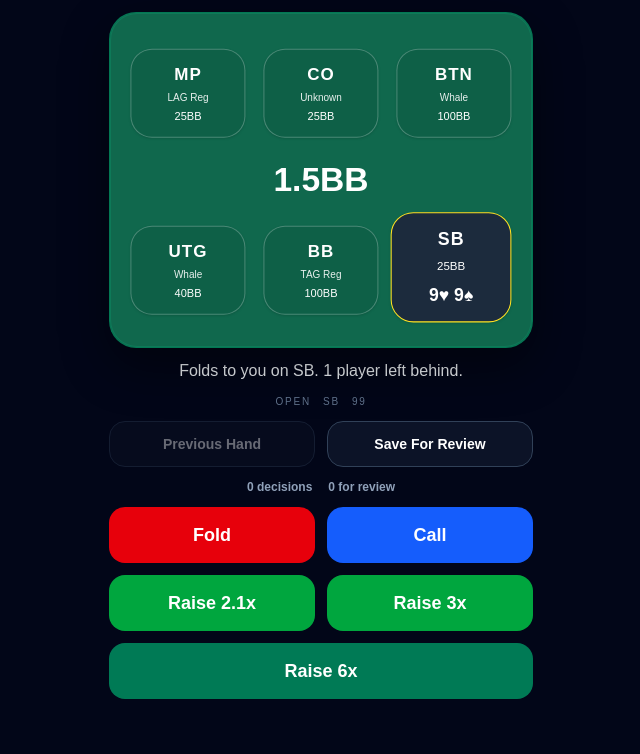
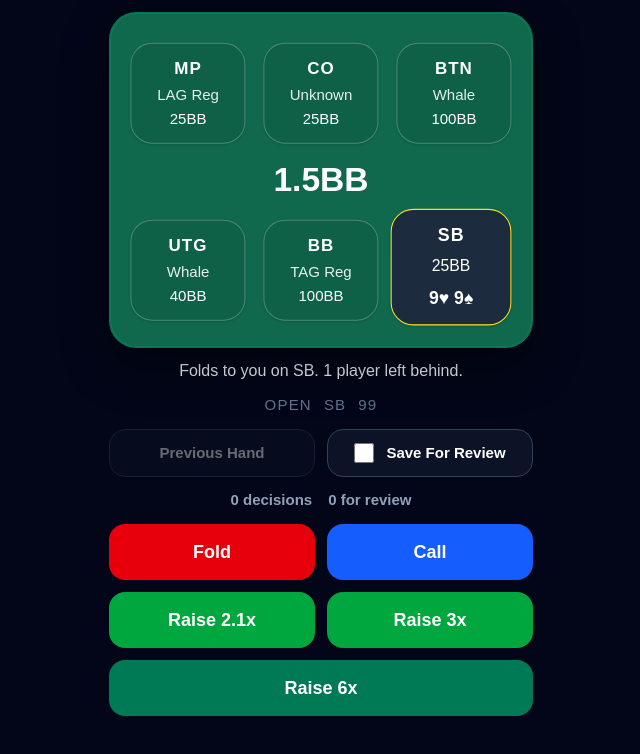
Before and after one commit to jonnyness78/poker-trainer, a Next.js app: page / in a window 1280 px wide. Shown: the top 754 px of the page, without its empty margins (319-959 px from the left). Built offline with nearby package versions, Linux system fonts and the light colour scheme.

Commit message:
Implement scenario fingerprinting and UI updates
Added a function to generate a fingerprint for scenarios and updated the review hand logic to use this fingerprint. Modified UI elements for better readability and functionality.

```diff
--- a/app/page.tsx
+++ b/app/page.tsx
@@ -447,11 +447,22 @@ function readStoredReviewHands(): Scenario[] {
   }
 }
 
+function getScenarioFingerprint(scenario: Scenario) {
+  return JSON.stringify({
+    heroPos: scenario.heroPos,
+    handLabel: scenario.handLabel,
+    history: scenario.history,
+    pot: scenario.pot,
+    text: scenario.text
+  });
+}
+
 function PokerTrainer() {
   const [scenarioHistory, setScenarioHistory] = useState<Scenario[]>([]);
   const [currentScenarioIndex, setCurrentScenarioIndex] = useState(0);
   const [decisionCount, setDecisionCount] = useState(0);
   const [reviewCount, setReviewCount] = useState(0);
+  const [reviewHands, setReviewHands] = useState<Scenario[]>([]);
   const scenario = scenarioHistory[currentScenarioIndex] ?? null;
 
   const loadNewHand = useCallback(() => {
@@ -480,14 +491,19 @@ function PokerTrainer() {
     loadNewHand();
   }, [loadNewHand, scenario]);
 
-  const saveHandForReview = useCallback(() => {
+  const toggleHandForReview = useCallback((checked: boolean) => {
     if (!scenario || typeof window === 'undefined') return;
 
-    const existing = readStoredReviewHands();
-    const next = [scenario, ...existing].slice(0, 100);
+    const fingerprint = getScenarioFingerprint(scenario);
+    const filtered = reviewHands.filter(
+      (savedScenario) => getScenarioFingerprint(savedScenario) !== fingerprint
+    );
+    const next = checked ? [scenario, ...filtered].slice(0, 100) : filtered;
+
     window.localStorage.setItem(REVIEW_STORAGE_KEY, JSON.stringify(next));
+    setReviewHands(next);
     setReviewCount(next.length);
-  }, [scenario]);
+  }, [reviewHands, scenario]);
 
   const goToPreviousHand = useCallback(() => {
     setCurrentScenarioIndex((current) => Math.max(0, current - 1));
@@ -495,7 +511,9 @@ function PokerTrainer() {
 
   useEffect(() => {
     setDecisionCount(readStoredDecisions().length);
-    setReviewCount(readStoredReviewHands().length);
+    const storedReviewHands = readStoredReviewHands();
+    setReviewHands(storedReviewHands);
+    setReviewCount(storedReviewHands.length);
   }, []);
 
   useEffect(() => {
@@ -503,6 +521,10 @@ function PokerTrainer() {
   }, [loadNewHand]);
 
   if (!scenario) return null;
+
+  const isSavedForReview = reviewHands.some(
+    (savedScenario) => getScenarioFingerprint(savedScenario) === getScenarioFingerprint(scenario)
+  );
 
   return (
     <div className="h-[100dvh] overflow-hidden bg-slate-950 px-3 py-3 text-white">
@@ -549,10 +571,10 @@ function PokerTrainer() {
                 }}
               >
                 <div className="text-[17px] font-semibold tracking-[0.06em]">{pos}</div>
-                {!isHero && <div className="mt-1 text-[10px] leading-tight opacity-90">{player.type}</div>}
-                <div className="mt-1 text-[11px] font-medium">{player.stack}BB</div>
+                {!isHero && <div className="mt-1 text-[15px] leading-tight opacity-90">{player.type}</div>}
+                <div className="mt-1 text-[15px] font-medium">{player.stack}BB</div>
                 {isHero && <div className="mt-2 text-[1.05rem] font-bold">{scenario.hand.join(' ')}</div>}
-                {action && <div className="mt-1.5 text-[10px] font-semibold">{actionLabel}</div>}
+                {action && <div className="mt-1.5 text-[15px] font-semibold">{actionLabel}</div>}
               </div>
             );
           })}
@@ -564,7 +586,7 @@ function PokerTrainer() {
 
         <div className="text-center text-[1rem] leading-snug text-slate-100">{scenario.text}</div>
 
-        <div className="flex justify-center gap-3 text-[10px] uppercase tracking-[0.18em] text-slate-500">
+        <div className="flex justify-center gap-3 text-[15px] uppercase tracking-[0.08em] text-slate-500">
           <span>{scenario.scenarioType.replaceAll('_', ' ')}</span>
           <span>{scenario.heroPos}</span>
           <span>{scenario.handLabel}</span>
@@ -574,19 +596,22 @@ function PokerTrainer() {
           <button
             onClick={goToPreviousHand}
             disabled={currentScenarioIndex === 0}
-            className="rounded-2xl border border-slate-700 bg-slate-900/80 py-3 text-sm font-bold text-white disabled:opacity-40"
+            className="rounded-2xl border border-slate-700 bg-slate-900/80 py-3 text-[15px] font-bold text-white disabled:opacity-40"
           >
             Previous Hand
           </button>
-          <button
-            onClick={saveHandForReview}
-            className="rounded-2xl border border-slate-700 bg-slate-900/80 py-3 text-sm font-bold text-white"
-          >
-            Save For Review
-          </button>
+          <label className="flex items-center justify-center gap-3 rounded-2xl border border-slate-700 bg-slate-900/80 px-3 py-3 text-[15px] font-bold text-white">
+            <input
+              type="checkbox"
+              checked={isSavedForReview}
+              onChange={(event) => toggleHandForReview(event.target.checked)}
+              className="h-5 w-5 rounded border-slate-500 bg-slate-950 accent-emerald-500"
+            />
+            <span>Save For Review</span>
+          </label>
         </div>
 
-        <div className="flex justify-center gap-4 text-xs font-semibold text-slate-400">
+        <div className="flex justify-center gap-4 text-[15px] font-semibold text-slate-400">
           <span>{decisionCount} decisions</span>
           <span>{reviewCount} for review</span>
         </div>
```
